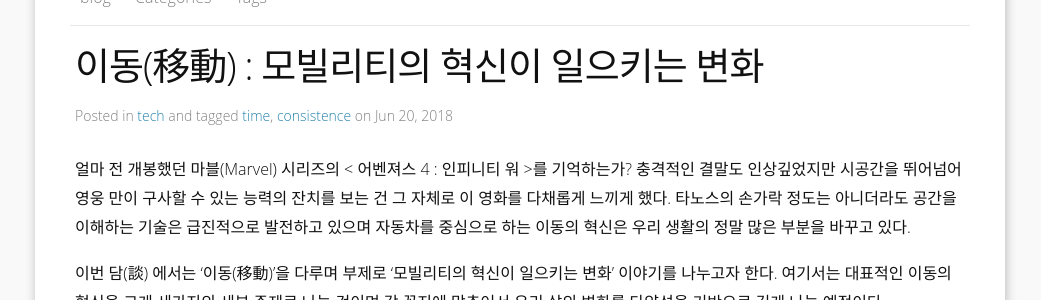
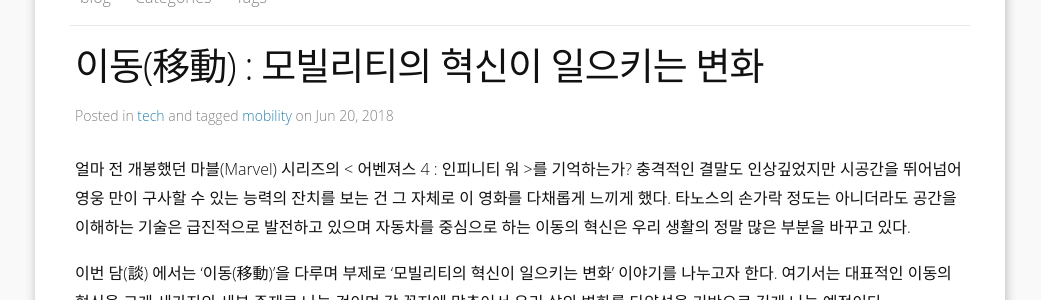
Before and after one commit to HyoukJang/HyoukJang.github.io, a Jekyll site: the page built from _posts/2018-06-20-mobility-intro.md, in a window 1280 px wide and 900 px high. Shown: the part 214-514 px from the top of the window, without its empty margins (120-1161 px from the left). Built offline with Jekyll 4.4.1, drawn with Linux system fonts in a browser that asks for light colours; nearby versions of some CDN libraries; some web fonts are replaced; comment, search, counter and statistics services are not loaded.

```diff
--- a/_posts/2018-06-20-mobility-intro.md
+++ b/_posts/2018-06-20-mobility-intro.md
@@ -4,7 +4,7 @@
 title: '이동(移動) : 모빌리티의 혁신이 일으키는 변화'
 author: JH
 categories: tech
-tags: time consistence
+tags: mobility
 open: true
 ---
 
```
Also changed, not shown: images/mobility_thumbnail.jpg (added).
